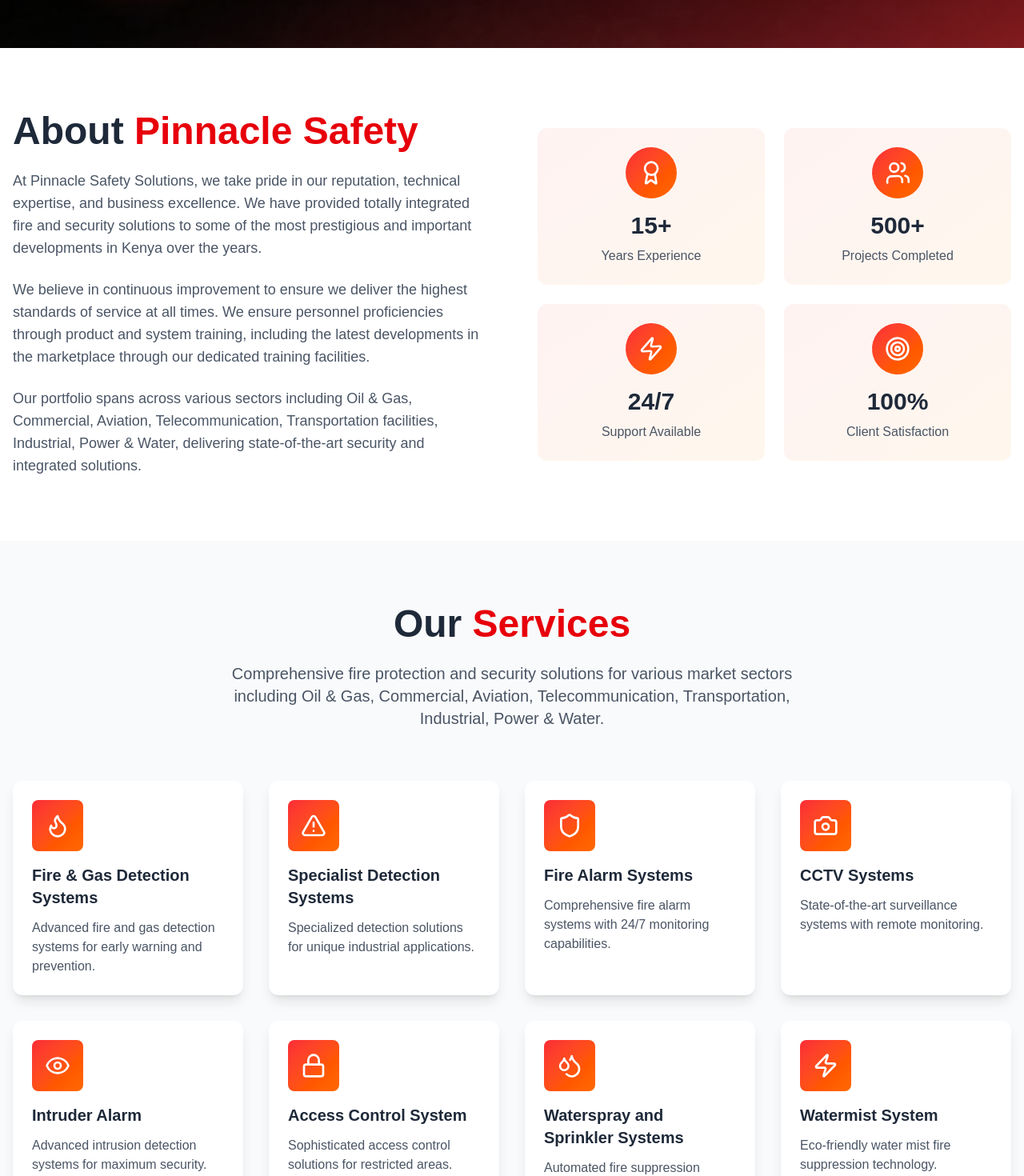
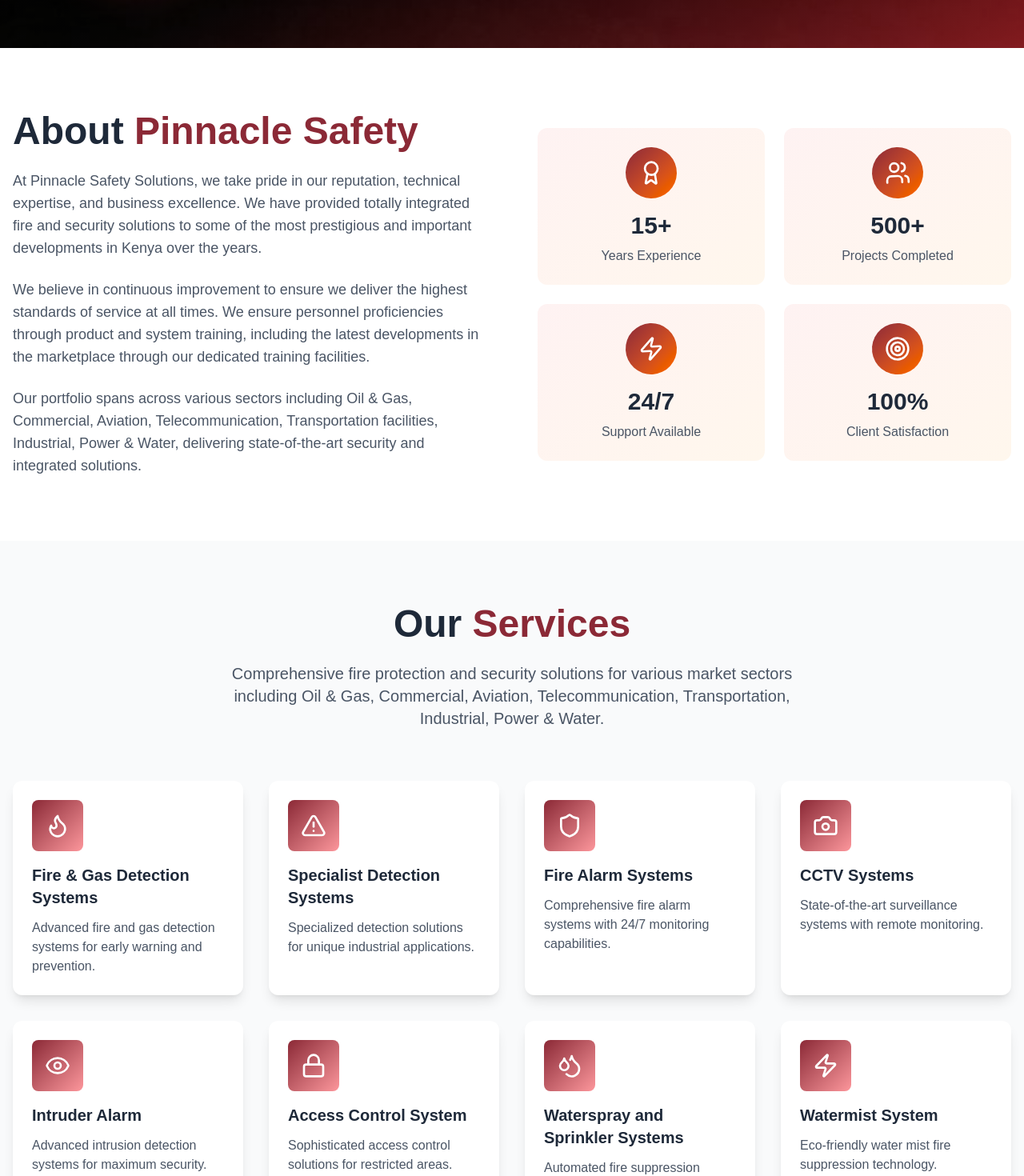
Before and after one commit to kennedymakokha/pinacle-safety, a Next.js app: page / in a window 1280 px wide. Shown: the part 740-2210 px from the top of the page at 80% size. Built offline with nearby package versions, Linux system fonts and the light colour scheme.

Commit message:
fixing the color

```diff
--- a/app/components/about.tsx
+++ b/app/components/about.tsx
@@ -21,7 +21,7 @@
             viewport={{ once: true }}
           >
             <h2 className="text-4xl md:text-5xl font-bold text-gray-800 mb-6">
-              About <span className="text-red-600">Pinnacle Safety</span>
+              About <span className="text-[#8b2936]">Pinnacle Safety</span>
             </h2>
 
             <div className="space-y-6 text-gray-600 text-lg">
@@ -62,7 +62,7 @@
                 <motion.div
                   animate={{ rotate: [0, 5, -5, 0] }}
                   transition={{ duration: 2, repeat: Infinity, delay: index * 0.5 }}
-                  className="w-16 h-16 bg-gradient-to-br from-red-500 to-orange-500 rounded-full flex items-center justify-center mx-auto mb-4"
+                  className="w-16 h-16 bg-gradient-to-br from-[#8b2936] to-orange-500 rounded-full flex items-center justify-center mx-auto mb-4"
                 >
                   <stat.icon className="h-8 w-8 text-white" />
                 </motion.div>
--- a/app/components/service.tsx
+++ b/app/components/service.tsx
@@ -57,7 +57,7 @@
           className="text-center mb-16"
         >
           <h2 className="text-4xl md:text-5xl font-bold text-gray-800 mb-6">
-            Our <span className="text-red-600">Services</span>
+            Our <span className="text-[#8b2936]">Services</span>
           </h2>
           <p className="text-xl text-gray-600 max-w-3xl mx-auto">
             Comprehensive fire protection and security solutions for various market sectors including
@@ -81,7 +81,7 @@
             >
               <motion.div
                 whileHover={{ scale: 1.1, rotate: 5 }}
-                className="w-16 h-16 bg-gradient-to-br from-red-500 to-orange-500 rounded-lg flex items-center justify-center mb-4"
+                className="w-16 h-16 bg-gradient-to-br from-[#8b2936] to-red-500/50 rounded-lg flex items-center justify-center mb-4"
               >
                 <service.icon className="h-8 w-8 text-white" />
               </motion.div>
```
